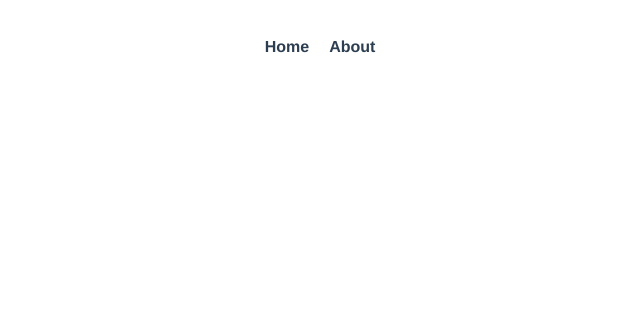
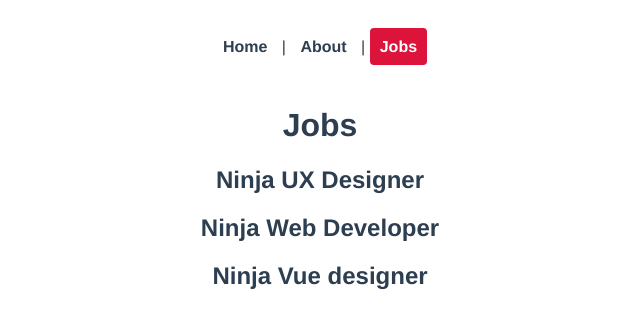
Before and after one commit to chiefJurist/vue-ninja-jobs, a Vue app: page /jobs in a window 1280 px wide. Before the commit this address had no page. Shown: the top 328 px of the page, without its empty margins (320-960 px from the left). Built offline with nearby package versions, Linux system fonts and the light colour scheme.

Commit message:
folder structure

```diff
--- a/src/App.vue
+++ b/src/App.vue
@@ -1,13 +1,9 @@
 <template>
     <nav>
-        <!--the "to" attribute is similar to the "href" attribute-->
-        <!--Router links have classes that ebable styling
-        -->
-        <router-link to="/">Home</router-link>
-        <!--You can data-bind the "to" attribute as seen below. This is useful when yo decide to change the path-->
-        <router-link :to="{name: 'about'}">About</router-link>
+        <router-link to="/">Home</router-link> |
+        <router-link :to="{name: 'about'}">About</router-link> |
+        <router-link :to="{name: 'jobs'}">Jobs</router-link>
     </nav>
-    <!--This "<router-view/>" is where our router will be injected-->
     <router-view/>
 </template>
 
--- a/src/router/index.js
+++ b/src/router/index.js
@@ -1,18 +1,23 @@
 import { createRouter, createWebHistory } from 'vue-router'
-import HomeView from '../views/HomeView.vue'
-import AboutView from '../views/AboutView.vue'
+import Home from '../views/Home.vue'
+import About from '../views/About.vue'
+import Jobs from '../views/jobs/Jobs.vue'
 
-//Anytime you want to create a new router, create a an object here for the router in this "routes array"
 const routes = [
     {
         path: '/',
         name: 'home',
-    component: HomeView
+        component: Home
     },
     {
         path: '/about',
         name: 'about',
-    component: AboutView
+        component: About
+    },
+    {
+        path: '/jobs',
+        name: 'jobs',
+        component: Jobs
     }
 ]
 
--- a/src/views/HomeView.vue
+++ b/src/views/Home.vue
@@ -8,7 +8,7 @@
 
 <script>
     export default {
-        name: 'HomeView',
+        name: 'Home',
         components: {  }
     }
 </script>
--- /dev/null
+++ b/src/views/jobs/Jobs.vue
@@ -0,0 +1,24 @@
+<template>
+    <h1>Jobs</h1>
+    <div v-for="job in jobs" :key="job.id">
+        <h2>{{ job.title }}</h2>
+    </div>
+</template>
+
+<script>
+    export default {
+        data(){
+            return{
+                jobs: [
+                    {title: "Ninja UX Designer", id: 1, details: "lorem"},
+                    {title: "Ninja Web Developer", id: 2, details: "lorem"},
+                    {title: "Ninja Vue designer", id: 3, details: "lorem"}
+                ]
+            }
+        }
+    }
+</script>
+
+<style>
+
+</style>
```
Also changed, not shown: src/views/About.vue (renamed from src/views/AboutView.vue), src/views/jobs/jobDetails.vue (added). Lines whose indentation alone changed are shown as unchanged.
